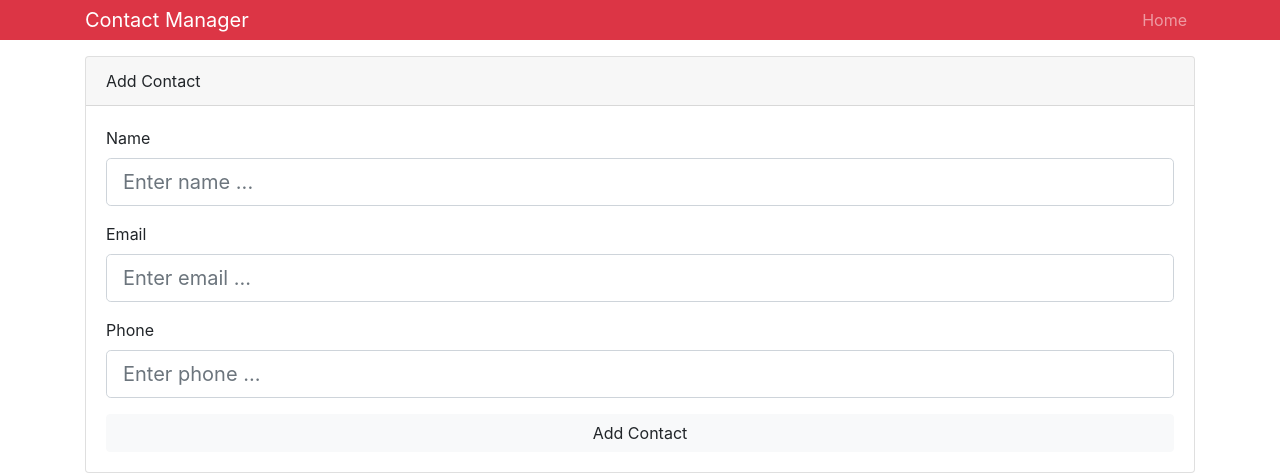
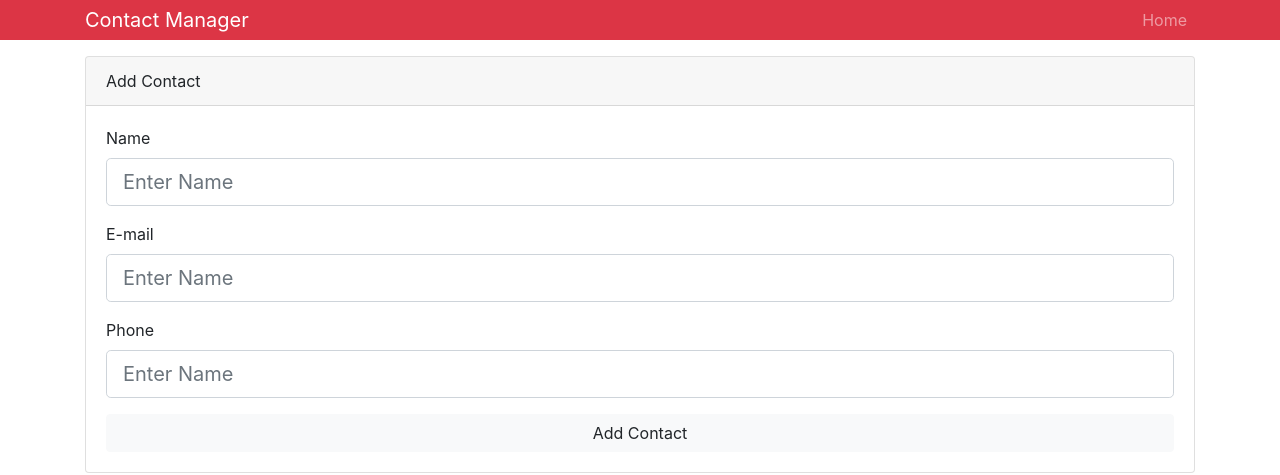
Before and after one commit to dinesh-tathekalva/contacts-organiser, a React (Create React App) app: page / in a window 1280 px wide. Shown: the top 475 px of the page. Built offline with nearby package versions, Linux system fonts and the light colour scheme.

Commit message:
uodqated

```diff
--- a/src/components/contacts/AddContact.js
+++ b/src/components/contacts/AddContact.js
@@ -1,5 +1,6 @@
 import React, { Component } from 'react'
 import {Consumer} from '../../context'
+import TextInputGroup from '../layout/TextInputGroup'
 // import uuid from 'uuid'
 import { v4 as uuidv4 } from 'uuid';
 
@@ -43,18 +44,27 @@
                             <div className='card-header'>Add Contact</div>
                             <div className='card-body'>
                                 <form onSubmit={this.onSubmit.bind(this, dispatch)}>
-                                    <div className='form-group'>
-                                        <label htmlFor="name">Name</label>
-                                        <input name='name' type='text' value={name} onChange={this.onChange} className='form-control form-control-lg' placeholder='Enter name ...' />
-                                    </div>
-                                    <div className='form-group'>
-                                        <label htmlFor="email">Email</label>
-                                        <input name='email' type='email' value={email} onChange={this.onChange} className='form-control form-control-lg' placeholder='Enter email ...' />
-                                    </div>
-                                    <div className='form-group'>
-                                        <label htmlFor="phone">Phone</label>
-                                        <input name='phone' type='number' value={phone} onChange={this.onChange} className='form-control form-control-lg' placeholder='Enter phone ...' />
-                                    </div>
+                                    <TextInputGroup
+                                        label = "Name"
+                                        name = "Name"
+                                        placeholder = "Enter Name"
+                                        value = {name}
+                                        onChange = {this.onChange}
+                                    />
+                                    <TextInputGroup
+                                        label = "name"
+                                        name = "E-mail"
+                                        placeholder = "Enter Name"
+                                        value = {name}
+                                        onChange = {this.onChange}
+                                    />
+                                    <TextInputGroup
+                                        label = "Phone"
+                                        name = "Phone"
+                                        placeholder = "Enter Name"
+                                        value = {name}
+                                        onChange = {this.onChange}
+                                    />
                                     <input type='submit' value='Add Contact' className='btn btn-block btn-light' />
                                 </form>
                             </div>
--- /dev/null
+++ b/src/components/layout/TextInputGroup.js
@@ -0,0 +1,40 @@
+import React from 'react'
+import PropTypes from 'prop-types'
+
+
+const TextInputGroup = ({
+    label,
+    name,
+    value,
+    input,
+    type,
+    placeholder,
+    onChange
+}) => {
+    return (
+        <div className='form-group'>
+            <label htmlFor={name}>{name}</label>
+            <input
+            name={name}
+            type={type}
+            value={value}
+            onChange={onChange}
+            className='form-control form-control-lg'
+            placeholder={placeholder} />
+        </div>
+    )
+}
+
+TextInputGroup.propTypes ={
+    label: PropTypes.string.isRequired,
+    name: PropTypes.string.isRequired,
+    value: PropTypes.string.isRequired,
+    type: PropTypes.string.isRequired,
+    placeholder: PropTypes.string.isRequired,
+    onChange: PropTypes.func.isRequired
+}
+
+TextInputGroup.defaulProps = {
+    type: 'type'
+}
+export default TextInputGroup
```
